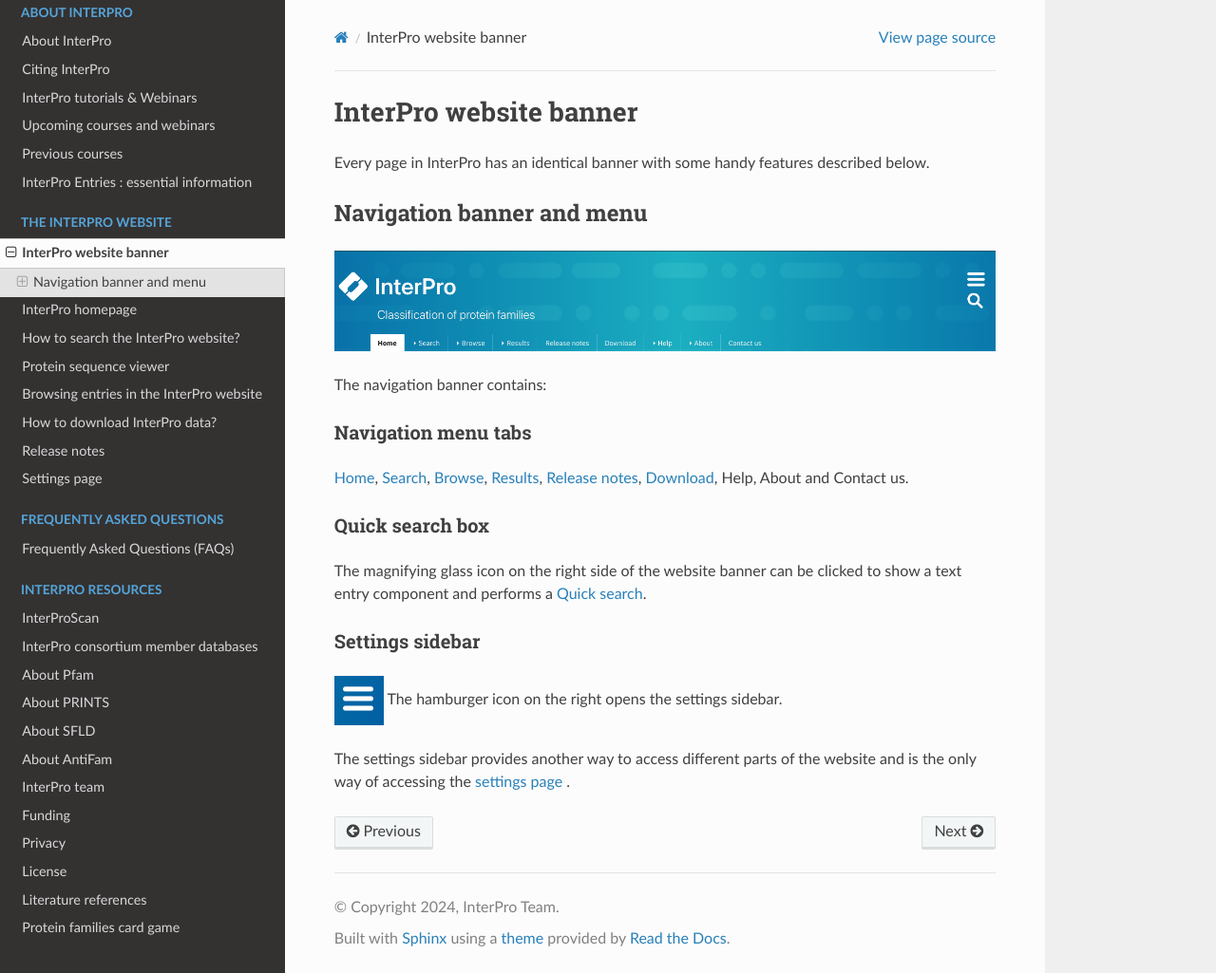
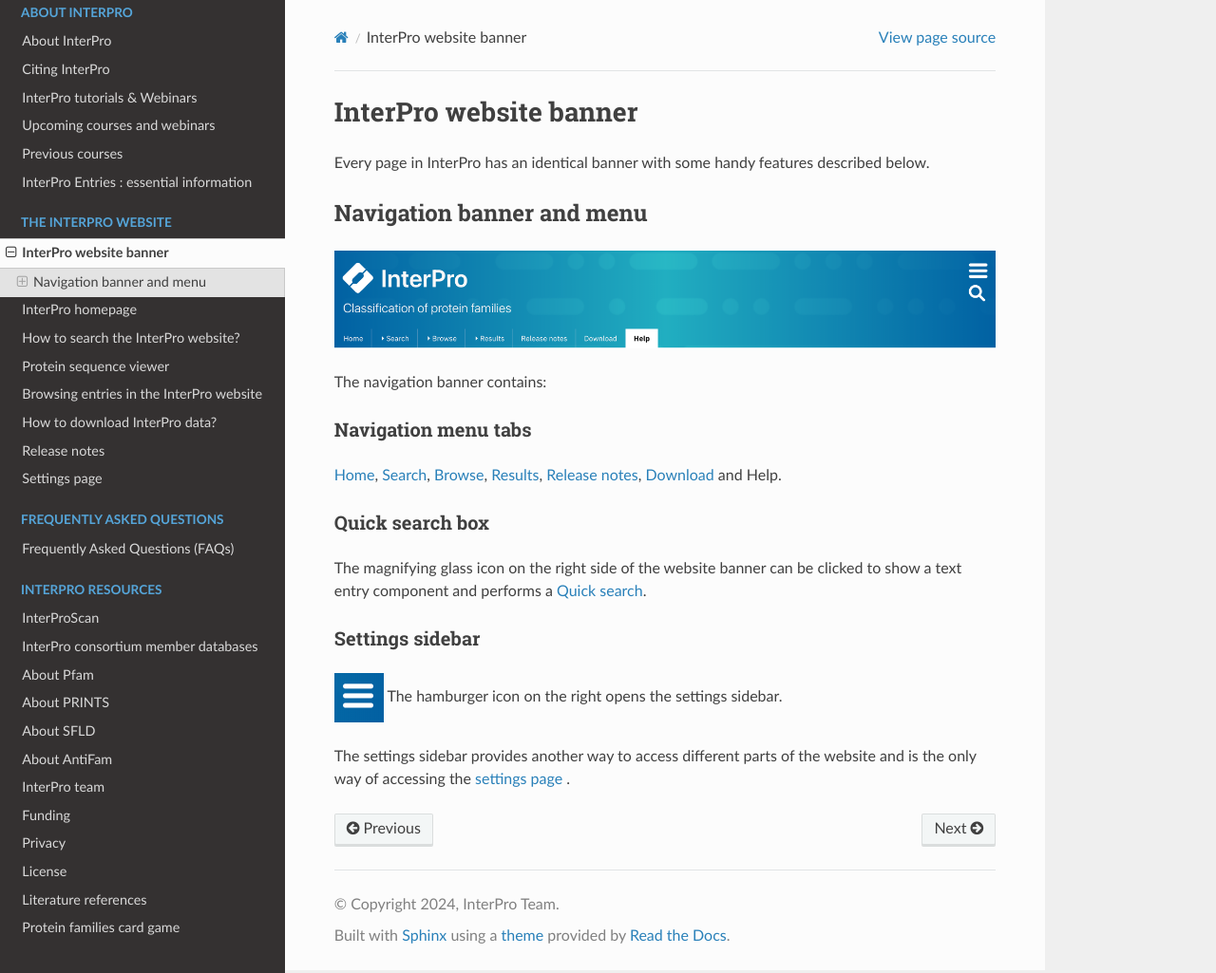
Before and after one commit to ProteinsWebTeam/interpro-docs, a Sphinx documentation site: the page built from docs/banner.rst, in a window 1280 px wide and 1025 px high. Shown: the whole window at 95% size. Built offline with Sphinx 7.4.7 and the Read the Docs theme 3.1.0, drawn with Linux system fonts in a browser that asks for light colours.

Commit message:
update menu content

```diff
--- a/docs/banner.rst
+++ b/docs/banner.rst
@@ -26,8 +26,7 @@
 Navigation menu tabs
 ====================
 :doc:`Home </homepage>`, :doc:`Search </searchways>`, :ref:`Browse <browse_feature>`,
-:ref:`Results <sequence_search_results>`, :doc:`/release_notes`, :ref:`Download <bulk_download>`,
-Help, About and Contact us.
+:ref:`Results <sequence_search_results>`, :doc:`/release_notes`, :ref:`Download <bulk_download>` and Help.
 
 Quick search box
 ================
```
Also changed, not shown: docs/images/banner/navigation_bar_large.png, docs/images/search/interpro_rtd_seq_list.png (deleted).
